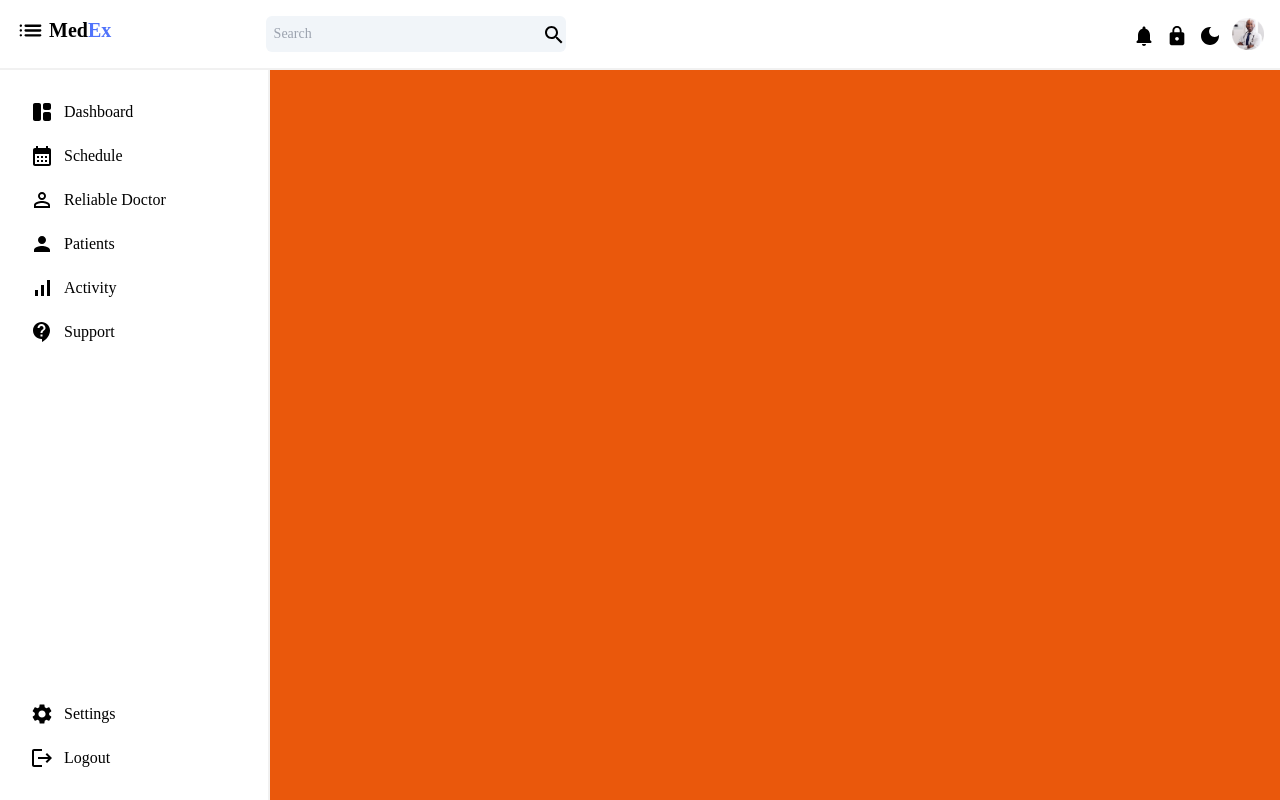
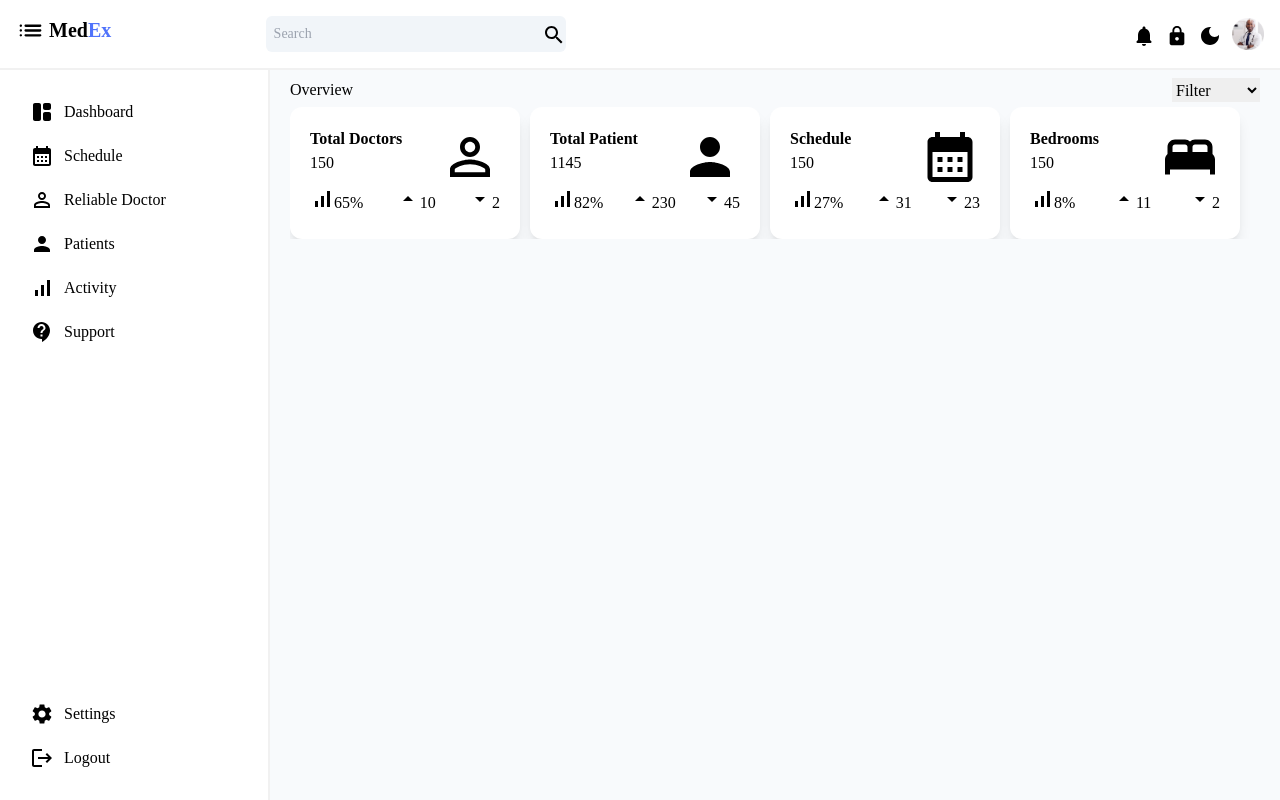
Before and after one commit to MohamedYansane/react-hospital-dashboard, a React (Create React App) app: page / in a window 1280 px wide. Built offline with nearby package versions, Linux system fonts and the light colour scheme; the HTML template or start-up script is replaced by a standard one.

Commit message:
designing and styling main-content part

```diff
--- a/src/App.js
+++ b/src/App.js
@@ -13,7 +13,10 @@ import {
   SignalCellularAlt,
   Settings,
   Logout,
+  Schedule,
+  Bed,
 } from "@mui/icons-material";
+import { OverviewCards } from "./components/cards/Cards";
 
 function App() {
   return (
@@ -70,7 +73,74 @@ function App() {
           </ul>
           {/** end of sidebar bottom */}
         </section>
-        <section className="main-content"></section>
+        <section className="main-content">
+          {/*begining of overview section (div) including cards */}
+          <div className="over-view">
+            {/*begining of title section (div) */}
+            <div className="title">
+              <h1 className="section-title">Overview</h1>
+              <select name="" id="" defaultValue="filter">
+                <option value="filter" disabled>
+                  Filter
+                </option>
+                <option value="today">Today</option>
+                <option value="today">Last Week</option>
+              </select>
+            </div>
+            {/*end of title section (div) */}
+
+            {/*begining of over-view cards  */}
+            <div className="cards over-view-cards">
+              <OverviewCards
+                className="card-1"
+                card_title="Total Doctors"
+                number="150"
+                icon={<PermIdentity className="card-icon" />}
+                stat1="65%"
+                stat2="10"
+                stat3="2"
+              />
+
+              <OverviewCards
+                className="card-2"
+                card_title="Total Patient"
+                number="1145"
+                icon={<Person className="card-icon" />}
+                stat1="82%"
+                stat2="230"
+                stat3="45"
+              />
+              <OverviewCards
+                className="card-3"
+                card_title="Schedule"
+                number="150"
+                icon={<CalendarMonth className="card-icon" />}
+                stat1="27%"
+                stat2="31"
+                stat3="23"
+              />
+              <OverviewCards
+                className="card-4"
+                card_title="Bedrooms"
+                number="150"
+                icon={<Bed className="card-icon" />}
+                stat1="8%"
+                stat2="11"
+                stat3="2"
+              />
+            </div>
+            {/*end of over-view cards  */}
+          </div>
+          {/*end of overview section (div) including cards */}
+
+          {/*begining of doctors section (div) including cards */}
+          <div className="doctors">
+            <div className="title">
+              <h1 className="section-title"></h1>
+            </div>
+          </div>
+          {/*end of doctors section (div) including cards */}
+        </section>
       </section>
     </>
   );
--- a/src/index.css
+++ b/src/index.css
@@ -90,6 +90,34 @@
         height: 100%;
         top: 0;
         right: 0;
+        padding: 8px 20px 0px;
+        overflow-y: scroll;
+    }
+    .over-view {
+        display: flex;
+        flex-direction: column;
+    }
+    .title {
+        display: flex;
+        justify-content: space-between;
+    }
+    .cards {
+        display: flex;
+        align-items: center;
+        overflow-x: scroll;
+        gap: 10px;
+        padding-top: 5px;
+    }
+    .card {
+        min-width: 230px;
+        height: auto;
+    }
+    .card-title span {
+        font-weight: bold;
+        font-size: 1rem;
+    }
+    .card-icon {
+        font-size: 60px !important;
     }
 }
 
@@ -109,9 +137,7 @@
     .search-bar {
         @apply rounded-md flex content-center items-center
     }
-    .main {
-        @apply bg-slate-500
-    }
+    .main {}
     .sidebar {
         @apply bg-white
     }
@@ -119,6 +145,10 @@
         @apply list-none
     }
     .main-content {
-        @apply bg-orange-600
+        @apply bg-slate-50
+    }
+    .over-view {}
+    .card {
+        @apply bg-white p-5
     }
 }
```
